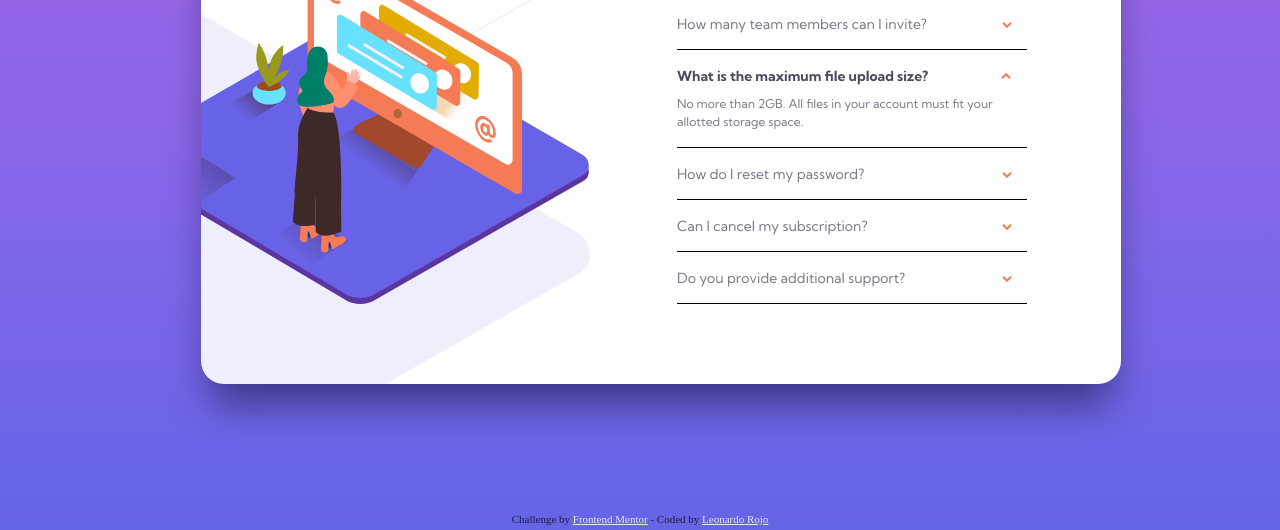
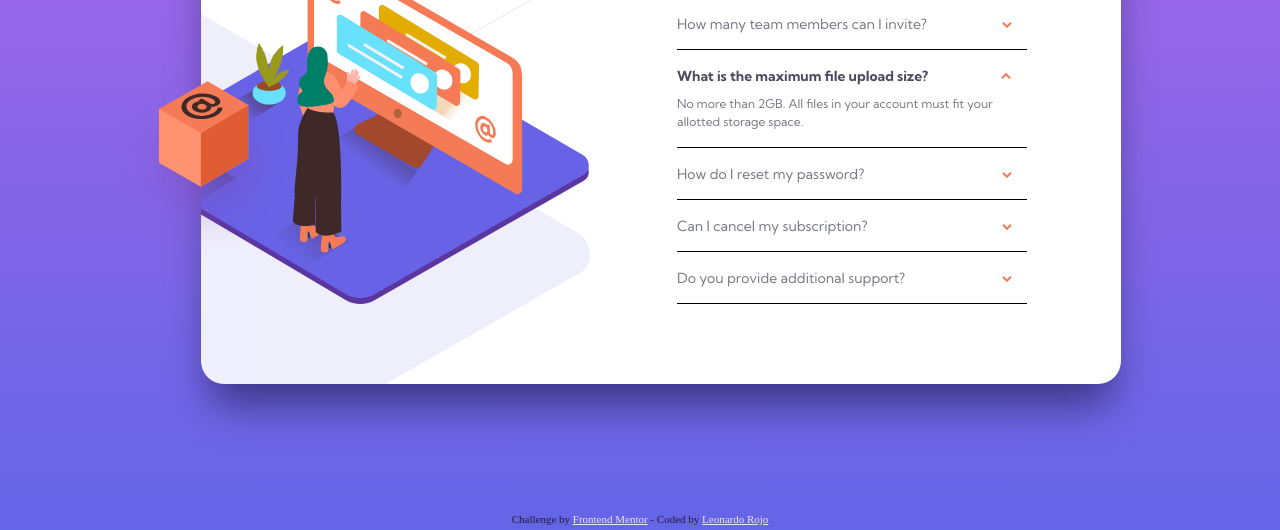
Before and after one commit to leoxr/FAQ-accordion-card, a plain HTML site: page index.html in a window 1280 px wide. Shown: the part 270-800 px from the top of the page. Drawn offline with Linux system fonts and the light colour scheme; the site is published under a folder, as on GitHub Pages, so addresses that start at the root find nothing.

Commit message:
Update index.html

```diff
--- a/index.html
+++ b/index.html
@@ -30,7 +30,7 @@
           <div class="faq__desktop">
             <img src="images/illustration-woman-online-desktop.svg" alt="" class="faq__desktop-img">
             <img src="images/bg-pattern-desktop.svg" alt="" class="faq__desktop-shadow">
-            <img class="faq__desktop-box" src="/images/illustration-box-desktop.svg" alt="">
+            <img class="faq__desktop-box" src="images/illustration-box-desktop.svg" alt="">
           </div>
 
         </div>
```
